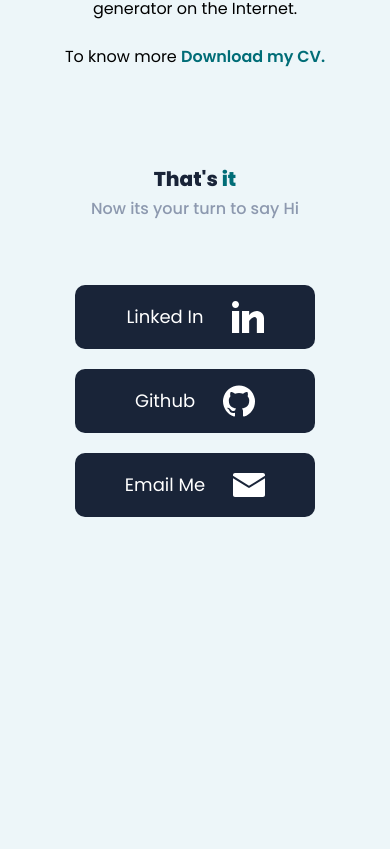
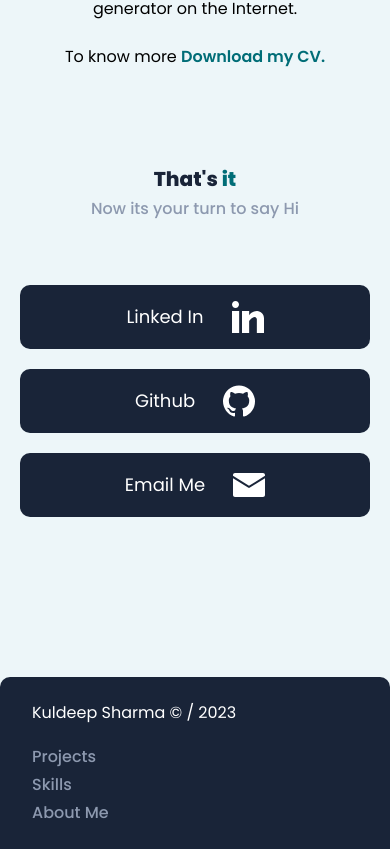
Before and after one commit to c0dysharma/c0dysharma.github.io, a React (Vite) app: page / in a window 390 px wide. Shown: the part 4064-4913 px from the top of the page. Before the commit the page ends 4677 px from the top, so only its background shows below. Built offline with nearby package versions, Linux system fonts and the light colour scheme; a web font is replaced by a local one.

Commit message:
Created Footer Section

```diff
--- a/src/App.jsx
+++ b/src/App.jsx
@@ -3,11 +3,13 @@ import NavBar from "./NavBar";
 import ProjectsSection from "./ProjectsSection";
 import TechStackSection from "./TechStack";
 import AboutMeSection from "./About";
+import CTASection from "./CTA";
 import FooterSection from "./Footer";
 
 function App() {
   return (
-    <div className="font-poppins md:max-w-fourk md:mx-auto">
+    <div className="font-poppins">
+      <div className="md:max-w-fourk md:mx-auto">
         {/* centerised container  */}
         <div className="mx-5 md:mx-10 lg:mx-20">
           <div id="home" className="mb-16">
@@ -27,10 +29,12 @@ function App() {
             <AboutMeSection />
           </div>
 
-        <div id="cta" className="mb-24">
-          <FooterSection />
+          <div id="cta" className="mb-40">
+            <CTASection />
           </div>
         </div>
+      </div>
+      <FooterSection />
     </div>
   );
 }
--- /dev/null
+++ b/src/CTA.jsx
@@ -0,0 +1,58 @@
+import React from "react";
+import { SectionHeading } from "./components/SectionHeading";
+
+const CTAButton = ({ text, logo, link, className }) => {
+  return (
+    <a href={link} className={"flex justify-center" + " " + className}>
+      <div
+        className="flex gap-7 items-center justify-center bg-forgroundColor rounded-base
+      w-full h-16 md:w-72 md:h-20 visited:bg-hoverForegroundColor hover:bg-hoverForegroundColor active:bg-hoverForegroundColor"
+      >
+        <span className="text-lg sm:text-base md:text-2xl text-white">
+          {text}
+        </span>
+        <img
+          src={logo}
+          alt="Social Media Logo"
+          className="inline-block w-8 h-8"
+        />
+      </div>
+    </a>
+  );
+};
+
+const Footer = () => {
+  return (
+    <div>
+      <div className="mb-16 text-center">
+        <SectionHeading
+          headingText="That's it"
+          subHeadingText="Now its your turn to say Hi"
+        />
+      </div>
+
+      <div className="grid grid-cols-1 sm:grid-cols-3 gap-5">
+        <CTAButton
+          text="Linked In"
+          logo="./src/assets/logos/linkedin.svg"
+          link="https://linkedin.com/in/c0dysharma"
+        />
+
+        <CTAButton
+          text="Github"
+          logo="./src/assets/logos/github.svg"
+          link="https://github.com/c0dysharma"
+        />
+
+        <CTAButton
+          text="Email Me"
+          logo="./src/assets/logos/email.svg"
+          link="mailto:codysharma01@gmail.com"
+          className=""
+        />
+      </div>
+    </div>
+  );
+};
+
+export default Footer;
--- a/src/Footer.jsx
+++ b/src/Footer.jsx
@@ -1,56 +1,18 @@
 import React from "react";
-import { SectionHeading } from "./components/SectionHeading";
-
-const CTAButton = ({ text, logo, link, className }) => {
-  return (
-    <a href={link} className={"flex justify-center" + " " + className}>
-      <div
-        className="flex gap-7 items-center justify-center bg-forgroundColor rounded-base
-      w-60 h-16  md:w-72 md:h-20 visited:bg-hoverForegroundColor hover:bg-hoverForegroundColor active:bg-hoverForegroundColor"
-      >
-        <span className="text-lg sm:text-base md:text-2xl text-white">
-          {text}
-        </span>
-        <img
-          src={logo}
-          alt="Social Media Logo"
-          className="inline-block w-8 h-8"
-        />
-      </div>
-    </a>
-  );
-};
 
 const Footer = () => {
-  const onCTAClickHandler = () => {};
   return (
     <div>
-      <div className="mb-16 text-center">
-        <SectionHeading
-          headingText="That's it"
-          subHeadingText="Now its your turn to say Hi"
-        />
-      </div>
+      <div className="bg-forgroundColor rounded-t-base">
+        <div className="flex flex-col px-8 py-6 sm:flex-row sm:justify-between md:max-w-fourk md:mx-auto">
+          <p className="text-white mb-5 sm:mb-0">Kuldeep Sharma © / 2023</p>
 
-      <div className="grid grid-cols-1 sm:grid-cols-3 gap-5">
-        <CTAButton
-          text="Linked In"
-          logo="./src/assets/logos/linkedin.svg"
-          link="https://linkedin.com/in/c0dysharma"
-        />
-
-        <CTAButton
-          text="Github"
-          logo="./src/assets/logos/github.svg"
-          link="https://github.com/c0dysharma"
-        />
-
-        <CTAButton
-          text="Email Me"
-          logo="./src/assets/logos/email.svg"
-          link="mailto:codysharma01@gmail.com"
-          className=""
-        />
+          <ul className="flex flex-col gap-1 sm:flex-row sm:gap-6 md:gap-24 font-medium text-mutedColor">
+            <a href="#projects">Projects</a>
+            <a href="#skills">Skills</a>
+            <a href="#about">About Me</a>
+          </ul>
+        </div>
       </div>
     </div>
   );
```
Lines whose indentation alone changed are shown as unchanged.
